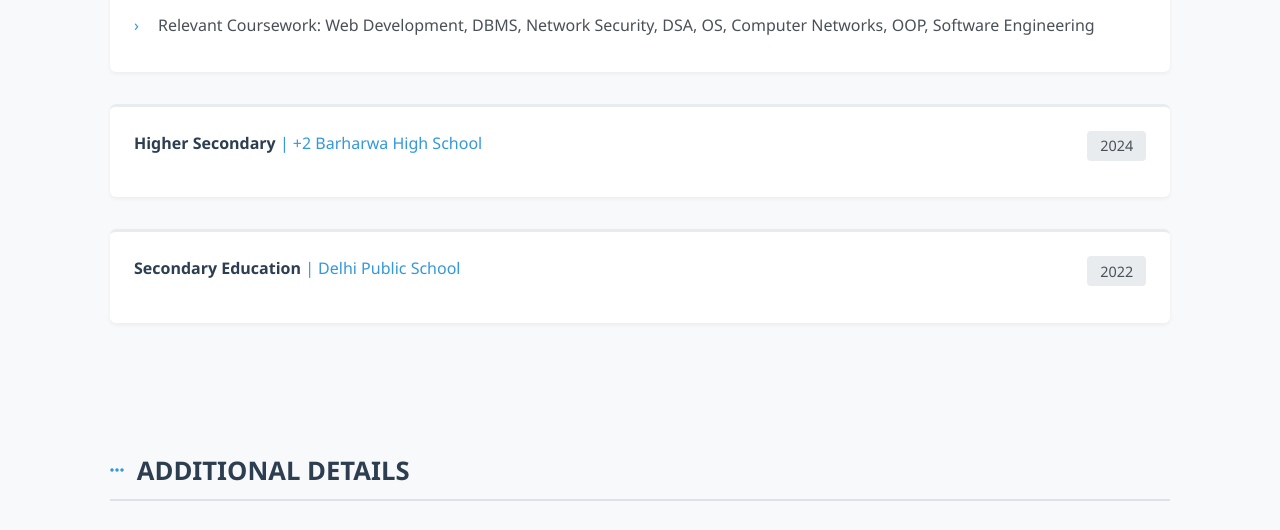
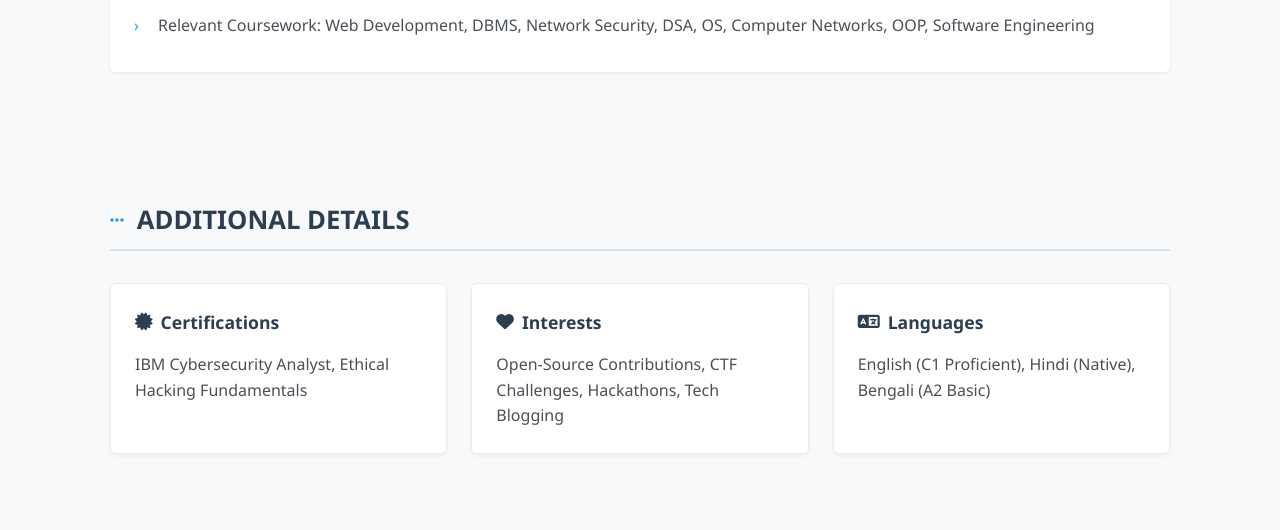
Before and after one commit to Sadabhaq/port, a plain HTML site: page index.html in a window 1280 px wide. Shown: the part 2552-3082 px from the top of the page. Drawn offline with Linux system fonts and the light colour scheme.

Commit message:
Update index.html

```diff
--- a/index.html
+++ b/index.html
@@ -455,25 +455,7 @@
                 </ul>
             </div>
 
-            <div class="education-item">
-                <div class="education-header">
-                    <div>
-                        <span class="education-title">Higher Secondary</span>
-                        <span class="education-institution"> | +2 Barharwa High School</span>
-                    </div>
-                    <div class="education-date">2024</div>
-                </div>
-            </div>
 
-            <div class="education-item">
-                <div class="education-header">
-                    <div>
-                        <span class="education-title">Secondary Education</span>
-                        <span class="education-institution"> | Delhi Public School</span>
-                    </div>
-                    <div class="education-date">2022</div>
-                </div>
-            </div>
         </section>
 
         <section id="additional">
```
